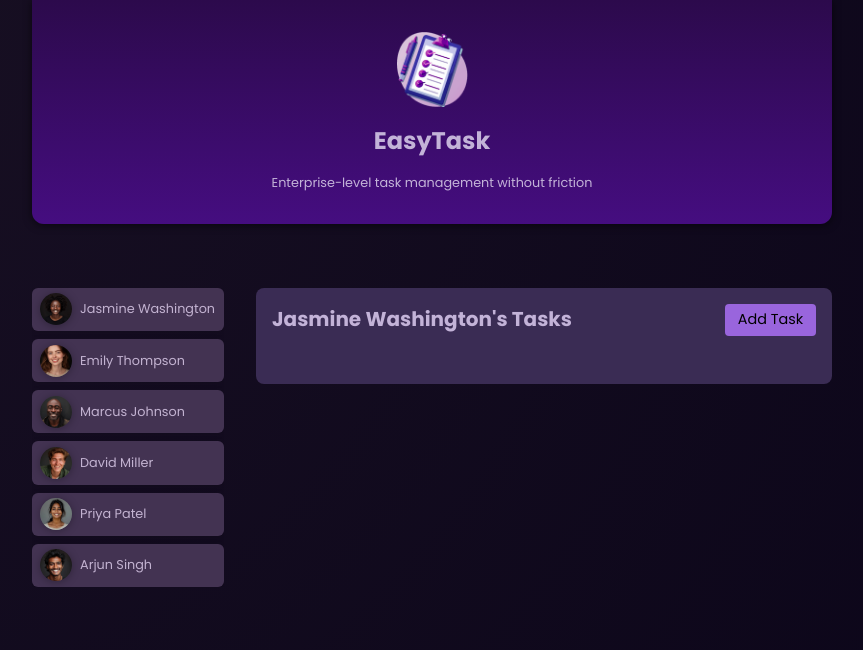
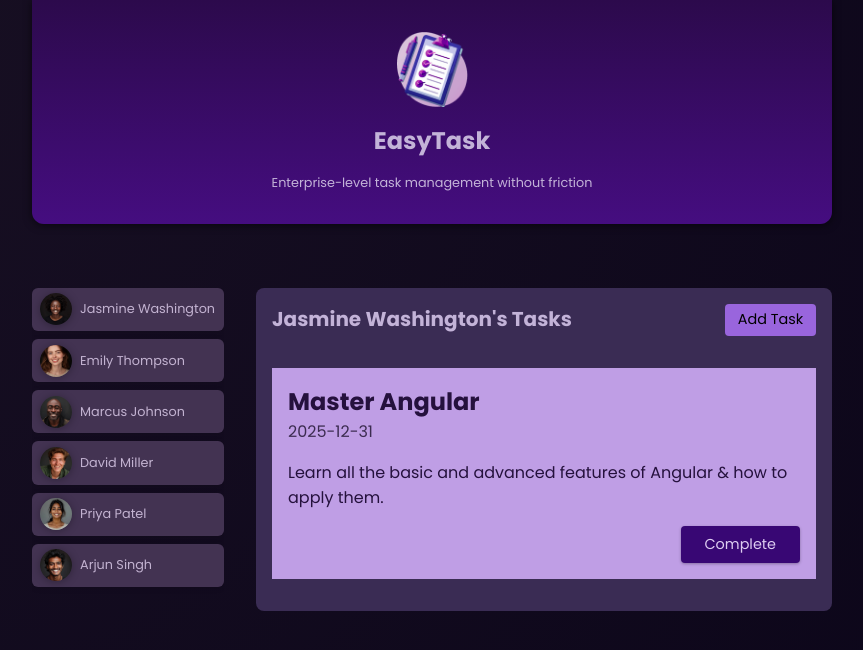
Before and after one commit to rheeshabhkumarsingh/angular-easyTask, an Angular app: page / in a window 1280 px wide. Shown: the top 650 px of the page, without its empty margins (208-1071 px from the left). Built offline with nearby package versions, Linux system fonts and the light colour scheme.

Commit message:
task component complete

```diff
--- a/src/app/app.ts
+++ b/src/app/app.ts
@@ -4,12 +4,6 @@ import { Header } from './header/header';
 import { User } from './user/user';
 import { DUMMY_USERS } from './dummy-users';
 import { Tasks } from './tasks/tasks';
-
-export interface UserDetail {
-  id: string,
-  name:string,
-  avatar: string
-}
 
 @Component({
   selector: 'app-root',
--- /dev/null
+++ b/src/app/task/task.css
@@ -0,0 +1,37 @@
+article {
+  padding: 1rem;
+  color: #25113d;
+  background-color: #bf9ee5;
+}
+
+h2 {
+  margin: 0;
+}
+
+time {
+  color: #3c2c50;
+}
+
+.actions {
+  text-align: right;
+  margin: 0;
+}
+
+.actions button {
+  font: inherit;
+  font-size: 0.9rem;
+  cursor: pointer;
+  background-color: #380774;
+  color: #decdf2;
+  border-radius: 4px;
+  padding: 0.5rem 1.5rem;
+  border: none;
+  box-shadow: 0 1px 3px rgba(0, 0, 0, 0.3);
+  transition: all 0.3s ease;
+}
+
+.actions button:hover,
+.actions button:active {
+  background-color: #4a0774;
+  box-shadow: 0 1px 6px rgba(0, 0, 0, 0.3);
+}
--- /dev/null
+++ b/src/app/task/task.html
@@ -0,0 +1,9 @@
+<article>
+    <h2>{{task.title}}</h2>
+    <time>{{task.dueDate}}</time>
+    <p>{{task.summary}}</p>
+    <p class="actions">
+        <button>Complete</button>
+    </p>
+
+</article>
--- /dev/null
+++ b/src/app/task/task.ts
@@ -0,0 +1,13 @@
+import { Component, Input } from '@angular/core';
+import { TaskData } from './task.model';
+
+@Component({
+  selector: 'app-task',
+  imports: [],
+  templateUrl: './task.html',
+  styleUrl: './task.css',
+})
+export class Task {
+@Input() task!: TaskData;
+
+}
--- a/src/app/tasks/tasks.html
+++ b/src/app/tasks/tasks.html
@@ -5,4 +5,12 @@
             <button>Add Task</button>
         </menu>
     </header>
+
+    <ul>
+        @for (task of selectedUserTask; track task.id){
+            <li>
+                <app-task [task]="task"></app-task>
+            </li>
+        }
+    </ul>
 </section>
--- a/src/app/tasks/tasks.ts
+++ b/src/app/tasks/tasks.ts
@@ -1,9 +1,10 @@
 import { Component, Input } from '@angular/core';
-import { UserDetail } from '../app';
+import { Task } from '../task/task';
+import { UserDetail } from '../user/user.model';
 
 @Component({
   selector: 'app-tasks',
-  imports: [],
+  imports: [Task],
   templateUrl: './tasks.html',
   styleUrl: './tasks.css',
 })
@@ -12,5 +13,33 @@ export class Tasks {
   @Input() userDetail!: UserDetail;
 
 
+  dummyTasks = [
+  {
+    id: 't1',
+    userId: 'u1',
+    title: 'Master Angular',
+    summary:
+      'Learn all the basic and advanced features of Angular & how to apply them.',
+    dueDate: '2025-12-31',
+  },
+  {
+    id: 't2',
+    userId: 'u3',
+    title: 'Build first prototype',
+    summary: 'Build a first prototype of the online shop website',
+    dueDate: '2024-05-31',
+  },
+  {
+    id: 't3',
+    userId: 'u3',
+    title: 'Prepare issue template',
+    summary:
+      'Prepare and describe an issue template which will help with project management',
+    dueDate: '2024-06-15',
+  },
+  ]
 
+  get selectedUserTask() {
+    return this.dummyTasks.filter((task) => task.userId === this.userDetail.id)
+  }
 }
--- /dev/null
+++ b/src/app/user/user.model.ts
@@ -0,0 +1,5 @@
+export interface UserDetail {
+  id: string,
+  name:string,
+  avatar: string
+}
--- a/src/app/user/user.ts
+++ b/src/app/user/user.ts
@@ -1,5 +1,5 @@
 import { Component, EventEmitter, Input, Output, signal } from '@angular/core';
-import { UserDetail } from '../app';
+import { UserDetail } from './user.model';
 
 @Component({
   selector: 'app-user',
```
Also changed, not shown: src/app/task/task.model.ts (added, +7 -0 lines), 1 other file (tests, documents, lock files or other folders).
